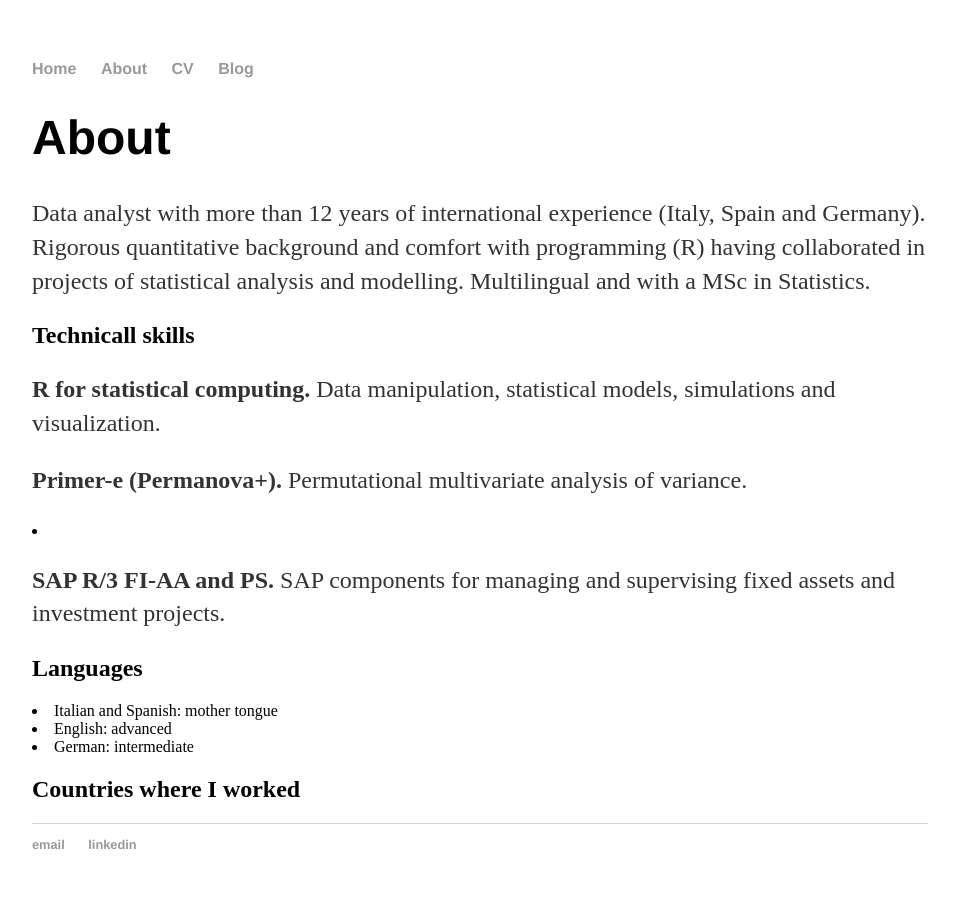
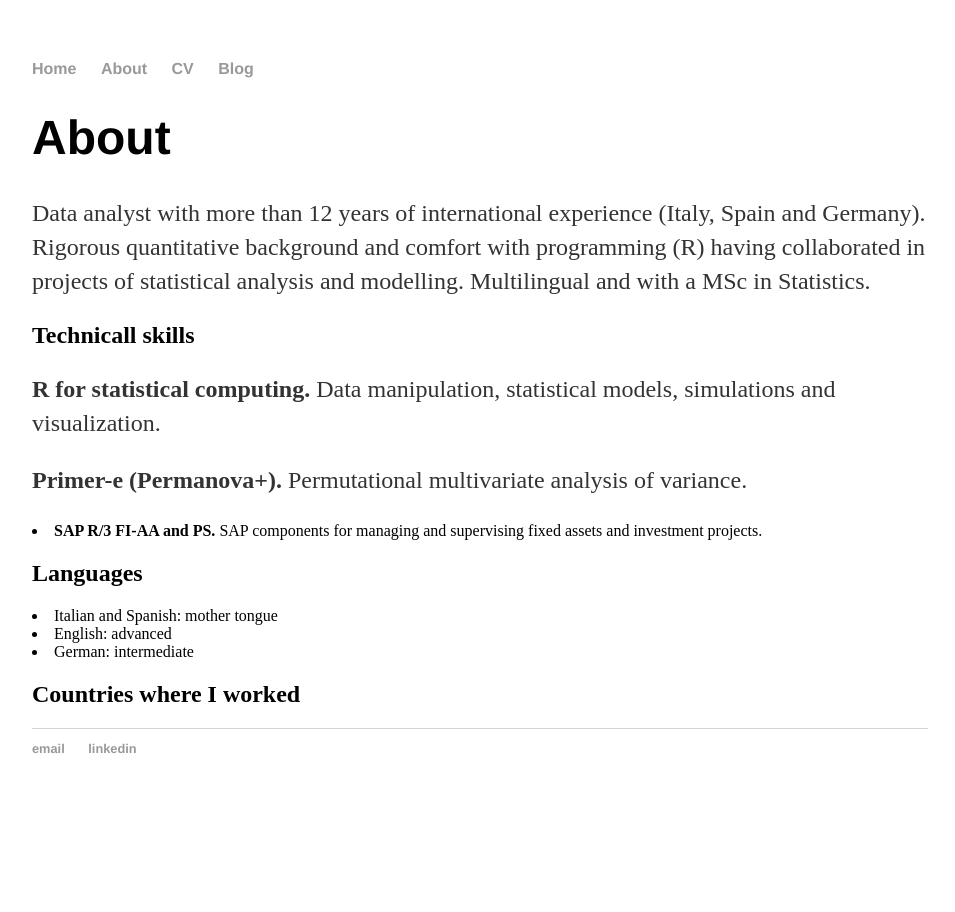
Before and after one commit to ltnoce/ltnoce.github.io, a Jekyll site: the page built from about/index.html, in a window 1280 px wide. Shown: the whole page, without its empty margins (160-1115 px from the left). Built offline with Jekyll 4.4.1, drawn with Linux system fonts in a browser that asks for light colours.

```diff
--- a/about/index.html
+++ b/about/index.html
@@ -14,8 +14,8 @@ title: About Lucas Noce
 			<p><strong>R for statistical computing.</strong> Data manipulation, statistical models, simulations and
 				visualization.</p>
 		        <p><strong>Primer-e (Permanova+).</strong> Permutational multivariate analysis of variance.</p>
-			<li><p><strong>SAP R/3 FI-AA and PS.</strong> SAP components for managing and supervising fixed assets and
-				investment projects.</p></li>
+			<li><strong>SAP R/3 FI-AA and PS.</strong> SAP components for managing and supervising fixed assets and
+				investment projects.</li>
 
 			<h2>Languages</h2>
 
```
